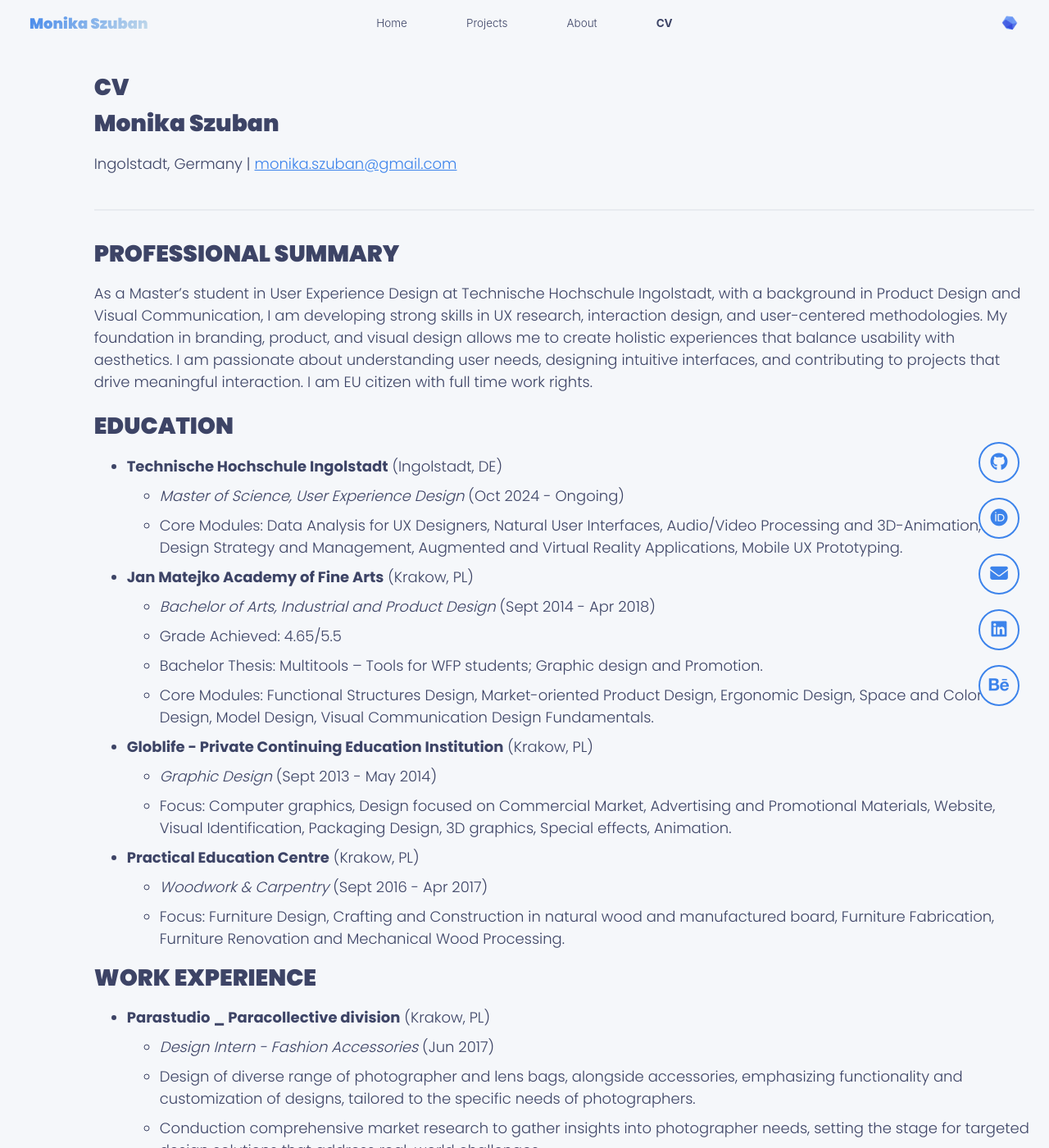
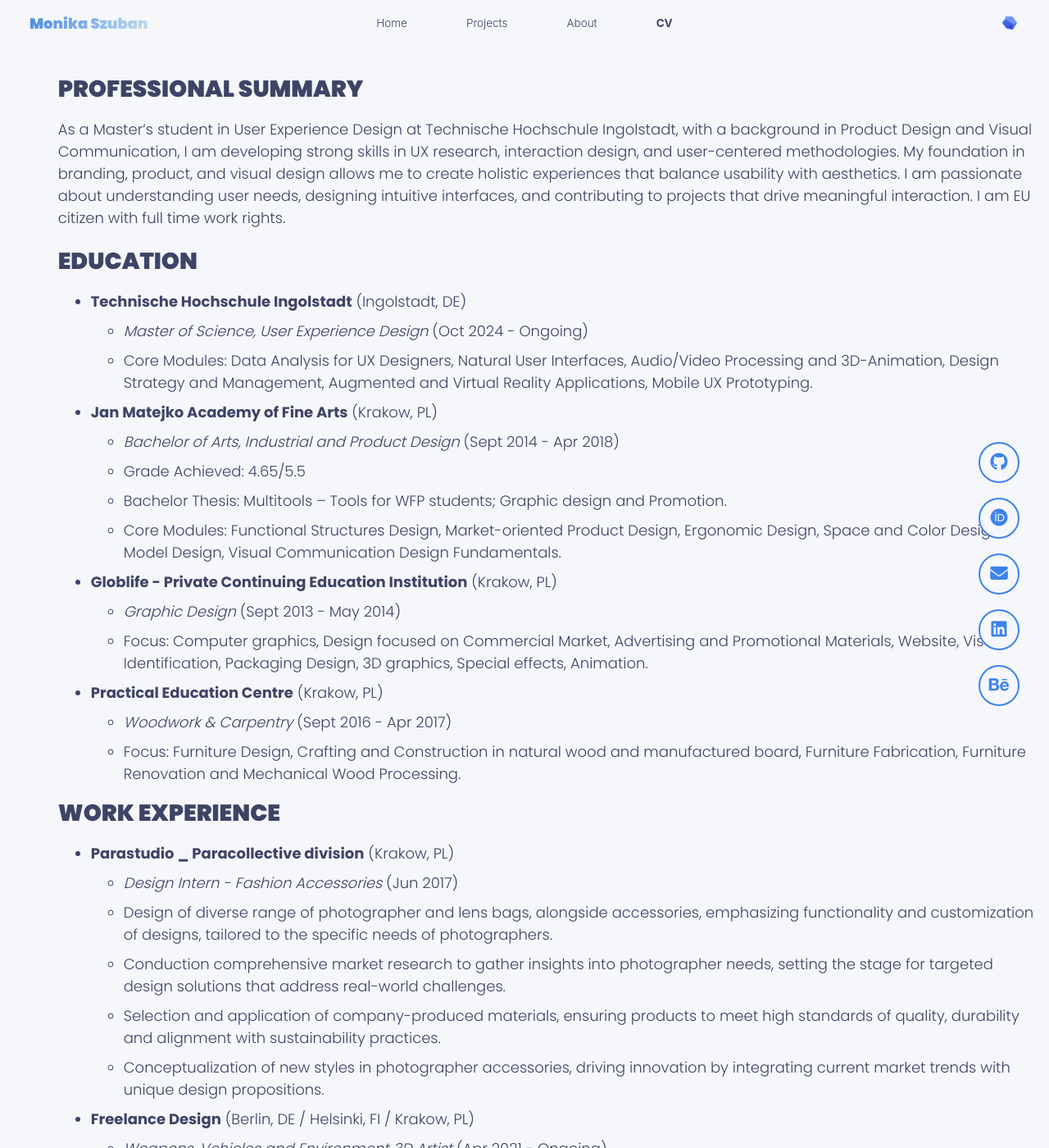
Before and after one commit to Mos6318/HackathonSecondTry, a Jekyll site: the page built from _pages/cv.md, in a window 1280 px wide and 1400 px high. Shown: the whole window at 82% size. Built offline with Jekyll 4.4.1, drawn with Linux system fonts in a browser that asks for light colours; a script bundle is joined from its source files by our own code; library files that are not in the unit come from our copies.

Commit message:
Refine CV layout: remove header and set width to 1304px

```diff
--- a/_pages/cv.md
+++ b/_pages/cv.md
@@ -1,6 +1,6 @@
 ---
 layout: archive
-title: "CV"
+title: ""
 permalink: /cv/
 author_profile: false
 redirect_from:
@@ -27,10 +27,7 @@ redirect_from:
   </a>
 </div>
 
-<div class="cv-header">
-  <h1>Monika Szuban</h1>
-  <p>Ingolstadt, Germany | <a href="mailto:monika.szuban@gmail.com">monika.szuban@gmail.com</a></p>
-</div>
+
 
 PROFESSIONAL SUMMARY
 ======
@@ -164,9 +161,13 @@ SKILLS & INTERESTS
   width: 100% !important;
   margin-right: 0 !important;
   padding-right: 0 !important;
-  max-width: 1200px;
+  max-width: 1304px;
   margin: 0 auto;
   float: none !important;
+}
+
+.page__title {
+  display: none !important;
 }
 
 /* Ensure FontAwesome icons work and are visible */
```
